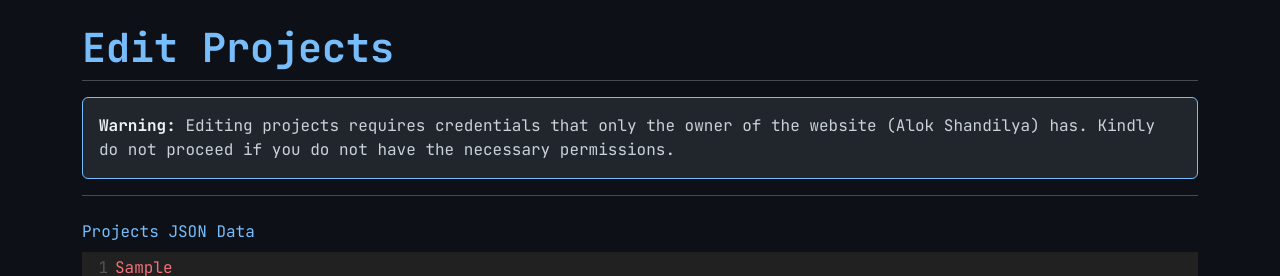
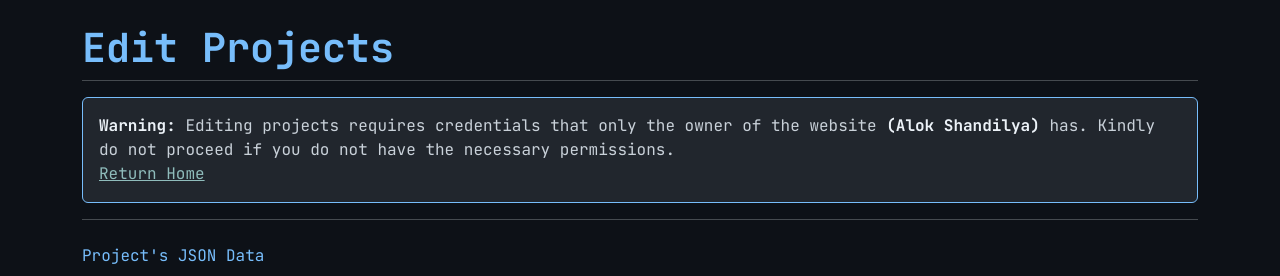
Before and after one commit to alokshandilya/personal-website, a Flask app: template templates/edit_projects.html in a window 1280 px wide. Shown: the top 276 px of the page. Run offline with Flask 3, Linux system fonts and the light colour scheme; the template is opened without the code that fills it: most values are stand-ins (such as "Sample title", 1, 10 or a date in 2020).

Commit message:
add return link

```diff
--- a/templates/edit_projects.html
+++ b/templates/edit_projects.html
@@ -55,17 +55,18 @@
     <hr class="mt-0 mb-3">
     <p class="alert alert-warning" role="alert"
       style="color: #C9D1D9; background-color: #21262D; border-color: #77BDFB;">
-      <strong>Warning:</strong> Editing projects requires credentials that only the owner of the website (Alok
-      Shandilya) has. Kindly do
-      not proceed if you do not have the necessary permissions.
+      <strong>Warning:</strong> Editing projects requires credentials that only the owner of the website <strong>(Alok
+        Shandilya)</strong> has. Kindly do
+      not proceed if you do not have the necessary permissions.<br class="mb-2">
+      <a href="/" class="mt-0">Return Home</a>
     </p>
-    <hr class="mt-0 mb-4">
+    <hr class="mt-3 mb-4">
   </header>
 
   <main class="container container-fluid">
     <form id="edit-projects-form" action="/api/projects" method="post">
       <div class="mb-3">
-        <label for="json_data" class="form-label" style="color: #77BDFB;">Projects JSON Data</label>
+        <label for="json_data" class="form-label" style="color: #77BDFB;">Project's JSON Data</label>
         <textarea name="json_data" id="json_data" class="form-control" rows="20" style="display: none;">{{ json_data
           }}</textarea>
         <div id="editor" style="background-color: #21262D; color: #C9D1D9;"></div>
```
